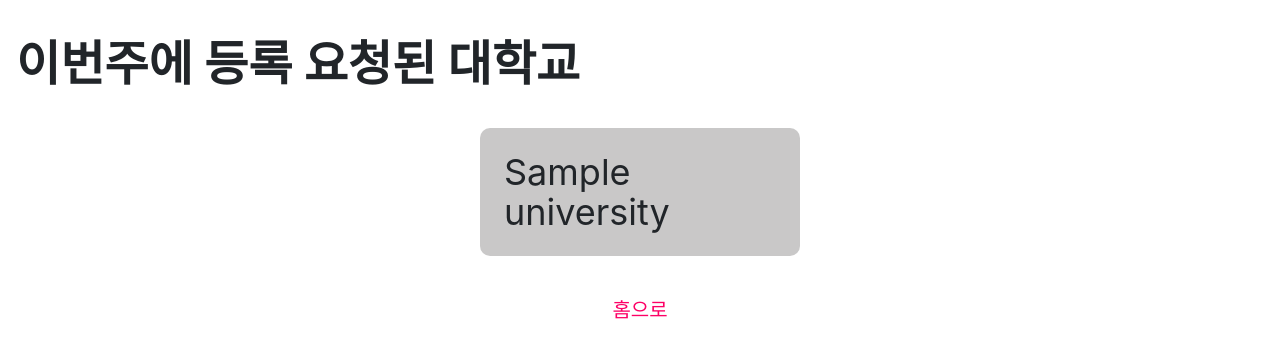
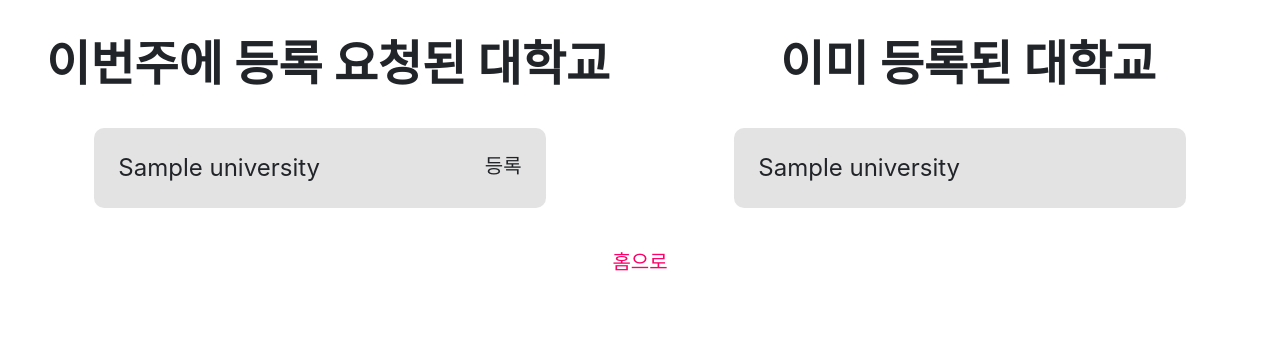
Before and after one commit to hoon25/cjk-road, a Flask app: page /university/list in a window 1280 px wide. Shown: the part 110-468 px from the top of the page. Run offline with Flask 2, Linux system fonts and the light colour scheme; a database or web service that is not in the repository returns one stand-in record (values such as "Sample title"); style sheets or scripts are compiled from the project's sources; parts of the project's set-up code (start-up, migrations or seed data) failed here and were passed over; some libraries are stand-ins or nearby versions.

Commit message:
university.html 수정

```diff
--- a/web/app.py
+++ b/web/app.py
@@ -125,9 +125,9 @@ def register_university():
 
 @app.route('/university/list')
 def show_not_on_university():
-    universities = list(db.university.find({'on':'N'},{'_id':False}))
-    result = response_factory.get_success_json("검색 성공", universities)
-    return render_template('university.html', universities=result['data'], email=check_and_get_current_email(request))
+    universities_y = list(db.university.find({'on':'Y'},{'_id':False}))
+    universities_n = list(db.university.find({'on':'N'},{'_id':False}))
+    return render_template('university.html', universities_y=universities_y,universities_n=universities_n, email=check_and_get_current_email(request))
 
 
 def get_rest_list(university_name):
--- a/web/templates/university.html
+++ b/web/templates/university.html
@@ -60,27 +60,67 @@
       </div>
     </div>
     {% endblock %} {% block content %}
-    <div class="ml-3 my-10 font-bold text-5xl">이번주에 등록 요청된 대학교</div>
-    <div id="university_board" class="flex justify-center">
-      {%if universities%}
+    <div id="university_board" class="grid grid-cols-2">
+      {%if universities_n %}
+      <div id="university_n" class="flex-col">
+        <div class="flex justify-center ml-3 my-10 font-bold text-5xl">
+          이번주에 등록 요청된 대학교
+        </div>
+        <div class="flex justify-center">
           <div
             id="university_list"
-        class="w-1/4 p-3 flex justify-between self-center"
-        style="background-color: rgba(121, 117, 118, 0.4); border-radius: 10px"
+            class="=p-3 flex justify-between self-center"
+            style="
+              background-color: rgba(121, 117, 118, 0.2);
+              border-radius: 10px;
+            "
           >
             <ul class="m-0">
-          {% for university in universities %}
+              {% for university in universities_n%}
 
-          <li class="text-4xl p-2">{{university.university_name}}</li>
+              <li class="grid grid-cols-2 p-4">
+                <div class="text-2xl flex justify-start">
+                  {{university.university_name}}
+                </div>
+                <div class="text-xl flex justify-end"><a href="">등록</a></div>
+              </li>
 
               {% endfor %}
             </ul>
           </div>
         </div>
-    {% else %}
-    <div>등록 요청된 대학교가 없습니다.</div>
+      </div>
+      {% endif %} {% if universities_y %}
+      <div id="university_n" class="flex-col">
+        <div class="flex justify-center ml-3 my-10 font-bold text-5xl">
+          이미 등록된 대학교
+        </div>
+        <div class="flex justify-center">
+          <div
+            id="university_list"
+            class="=p-3 flex justify-between self-center"
+            style="
+              background-color: rgba(121, 117, 118, 0.2);
+              border-radius: 10px;
+            "
+          >
+            <ul class="m-0">
+              {% for university in universities_y %}
 
+              <li class="grid grid-cols-2 p-4">
+                <div class="text-2xl flex justify-center">
+                  {{university.university_name}}
+                </div>
+              </li>
+
+              {% endfor %}
+            </ul>
+          </div>
+        </div>
+      </div>
       {% endif %}
+    </div>
+
     <div class="mt-10 flex justify-center">
       <a href="/" class="text-xl" style="color: #fd0166">홈으로</a>
     </div>
```
Lines whose indentation alone changed are shown as unchanged.
